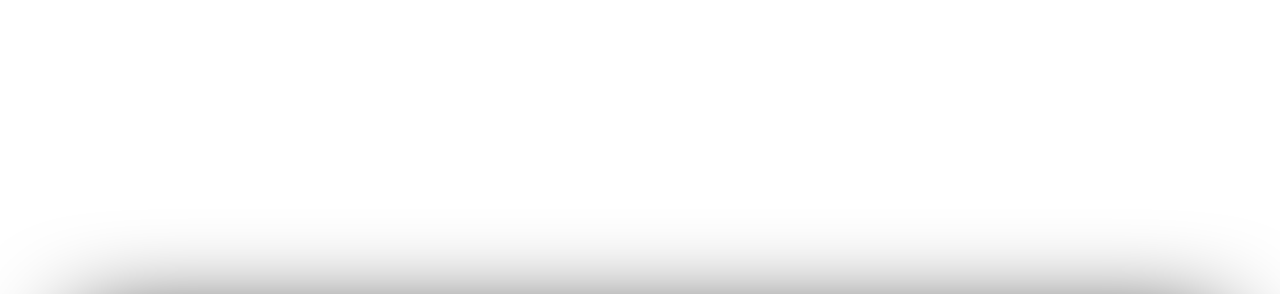
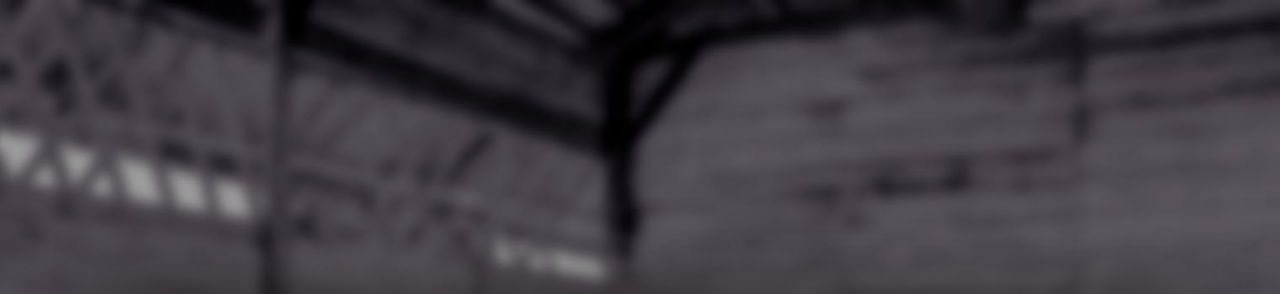
Before and after one commit to nuxxttt/sbmptnBaruu, a plain HTML site: page index.html in a window 1280 px wide. Shown: the top 294 px of the page. Drawn offline with nearby package versions, Linux system fonts and the light colour scheme.

Commit message:
Update style.css

```diff
--- a/style.css
+++ b/style.css
@@ -7,7 +7,7 @@
 body {
     font-family: "Lato", sans-serif;
     background-size: cover;
-    background-image: url(".../images/background.jpg");
+    background-image: url("/images/background.jpg");
 }
 
 .count {
```
